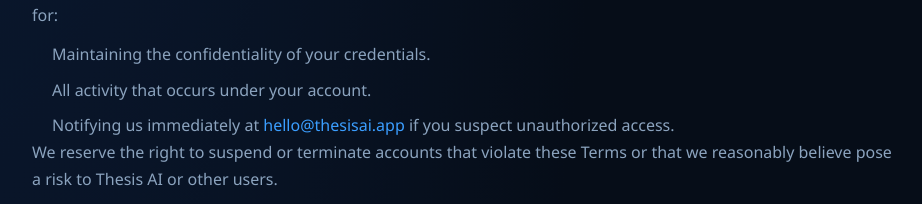
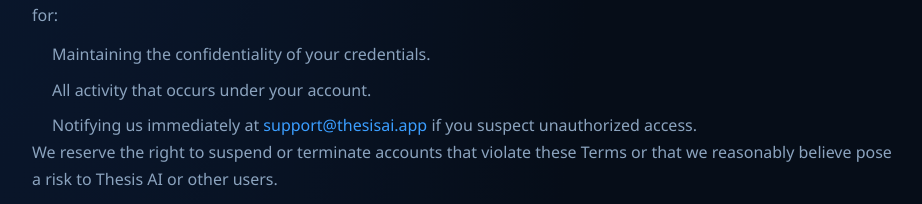
Before and after one commit to thesisai-hq/thesisai-website, a Next.js app: page /terms in a window 1280 px wide. Shown: the part 1728-1932 px from the top of the page, without its empty margins (296-1218 px from the left). Built offline with nearby package versions, Linux system fonts and the light colour scheme; no server answers.

Commit message:
fix: use support@thesisai.app as contact email in terms

```diff
--- a/app/terms/page.tsx
+++ b/app/terms/page.tsx
@@ -228,8 +228,8 @@ export default function TermsPage() {
                 </li>
                 <li>
                   Notifying us immediately at{' '}
-                  <a href="mailto:hello@thesisai.app" style={{ color: 'var(--accent)' }}>
-                    hello@thesisai.app
+                  <a href="mailto:support@thesisai.app" style={{ color: 'var(--accent)' }}>
+                    support@thesisai.app
                   </a>{' '}
                   if you suspect unauthorized access.
                 </li>
@@ -402,8 +402,8 @@ export default function TermsPage() {
               <p style={{ color: 'var(--muted)', lineHeight: 1.7, margin: 0 }}>
                 Before initiating any formal legal proceeding, both parties agree to attempt
                 resolution informally by contacting{' '}
-                <a href="mailto:hello@thesisai.app" style={{ color: 'var(--accent)' }}>
-                  hello@thesisai.app
+                <a href="mailto:support@thesisai.app" style={{ color: 'var(--accent)' }}>
+                  support@thesisai.app
                 </a>{' '}
                 and giving the other party 30 days to respond.
               </p>
@@ -413,8 +413,8 @@ export default function TermsPage() {
               <h2 style={{ fontSize: '1.15rem', marginBottom: '0.75rem' }}>16. Contact</h2>
               <p style={{ color: 'var(--muted)', lineHeight: 1.7, margin: 0 }}>
                 Questions about these Terms? Reach us at{' '}
-                <a href="mailto:hello@thesisai.app" style={{ color: 'var(--accent)' }}>
-                  hello@thesisai.app
+                <a href="mailto:support@thesisai.app" style={{ color: 'var(--accent)' }}>
+                  support@thesisai.app
                 </a>
                 .
               </p>
@@ -431,7 +431,7 @@ export default function TermsPage() {
           <a href="/docs">Docs</a>
           <a href="/privacy">Privacy</a>
           <a href="/terms">Terms</a>
-          <a href="mailto:hello@thesisai.app">Contact</a>
+          <a href="mailto:support@thesisai.app">Contact</a>
         </nav>
       </footer>
     </main>
```
